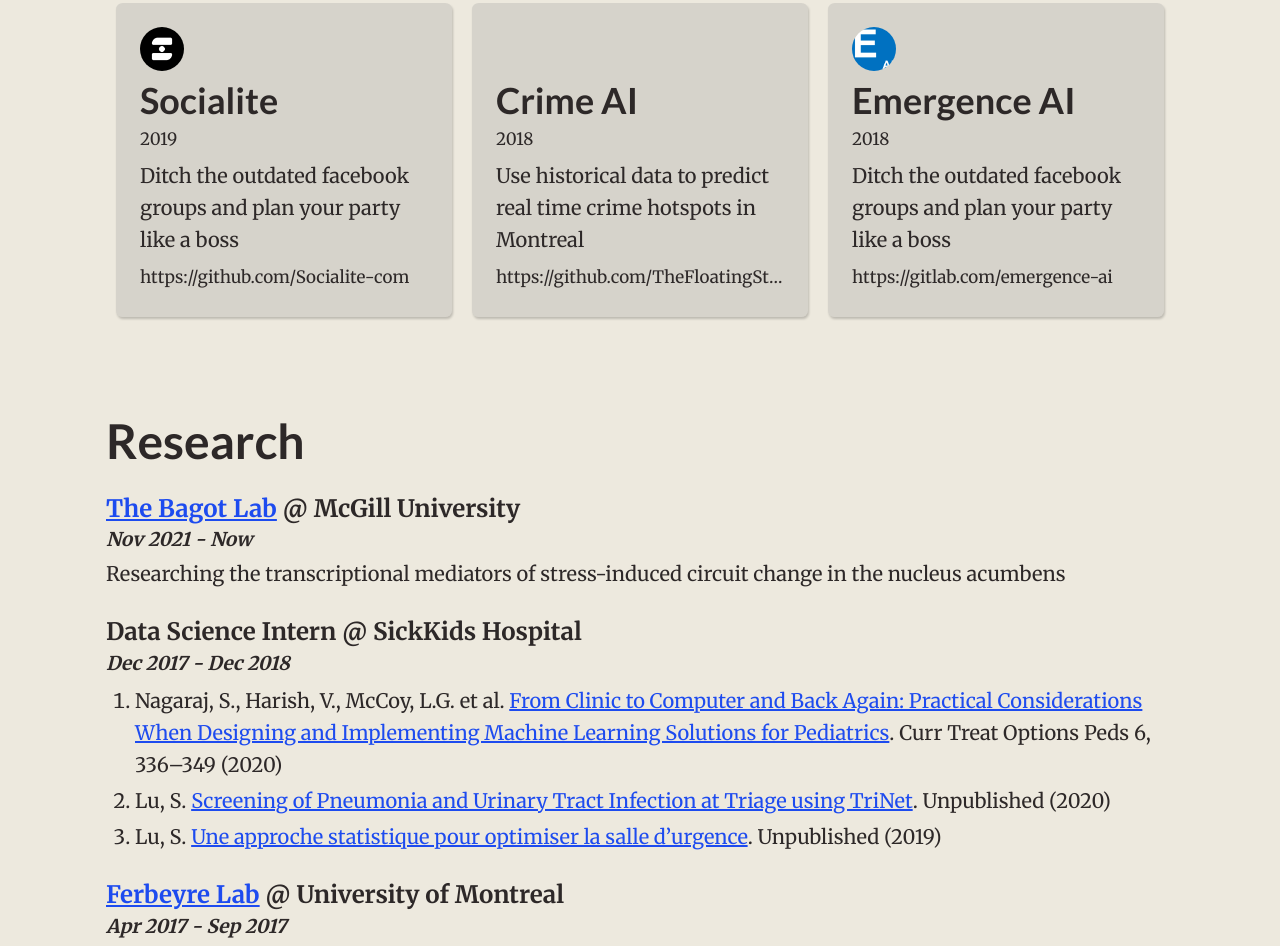
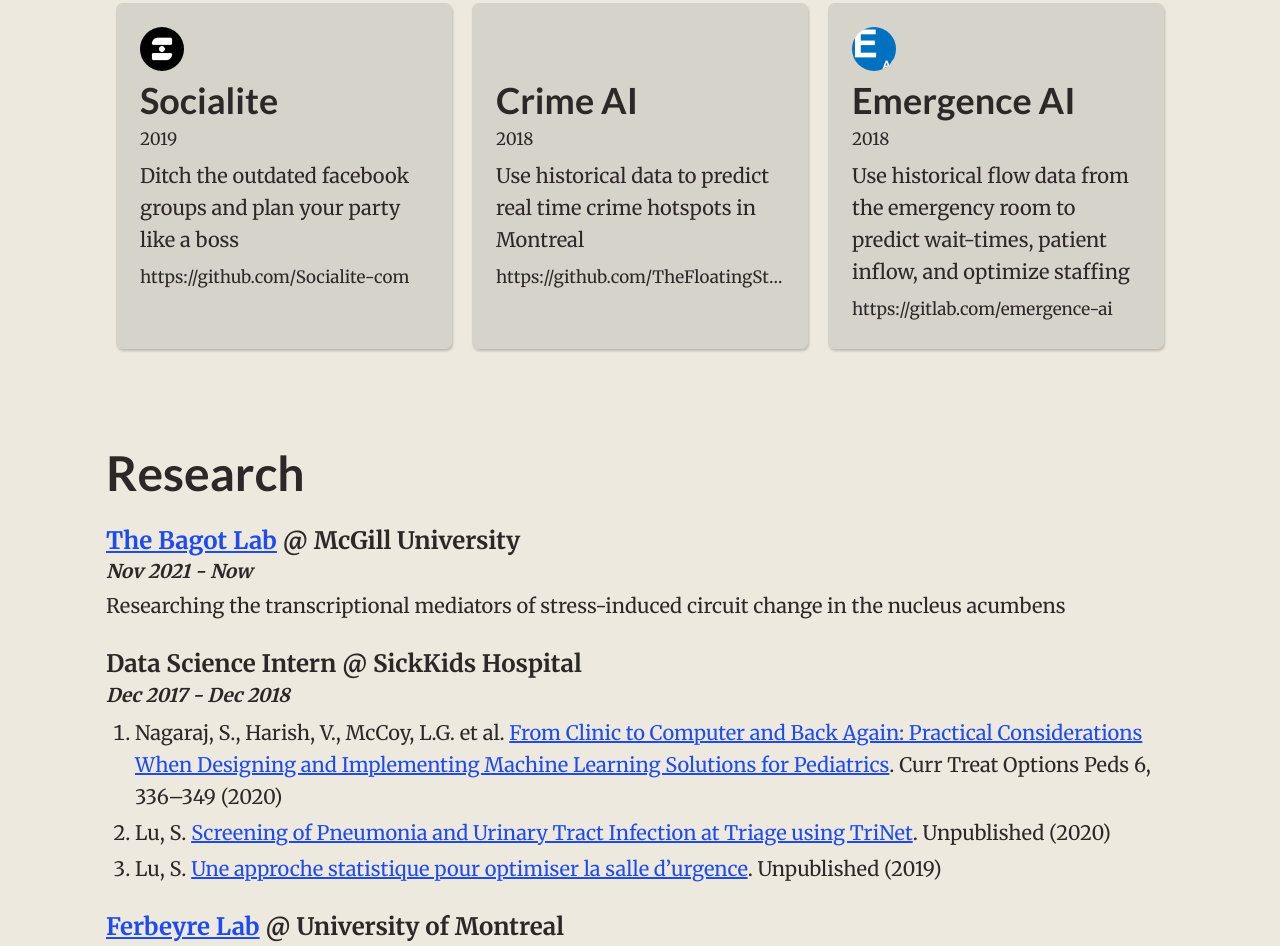
Before and after one commit to TheMatrixMaster/2021.thematrixmaster.github.io, a Gatsby site: page / in a window 1280 px wide. Shown: the part 1285-2231 px from the top of the page. Built offline with nearby package versions, Linux system fonts and the light colour scheme; Gatsby itself is replaced by a stand-in of ours.

Commit message:
Fix description of emergence-ai.mdx

```diff
--- a/src/static/mdx/software/emergence-ai.mdx
+++ b/src/static/mdx/software/emergence-ai.mdx
@@ -5,4 +5,4 @@
 icon: '../../images/emergence.png'
 ---
 
-Ditch the outdated facebook groups and plan your party like a boss
+Use historical flow data from the emergency room to predict wait-times, patient inflow, and optimize staffing
```
